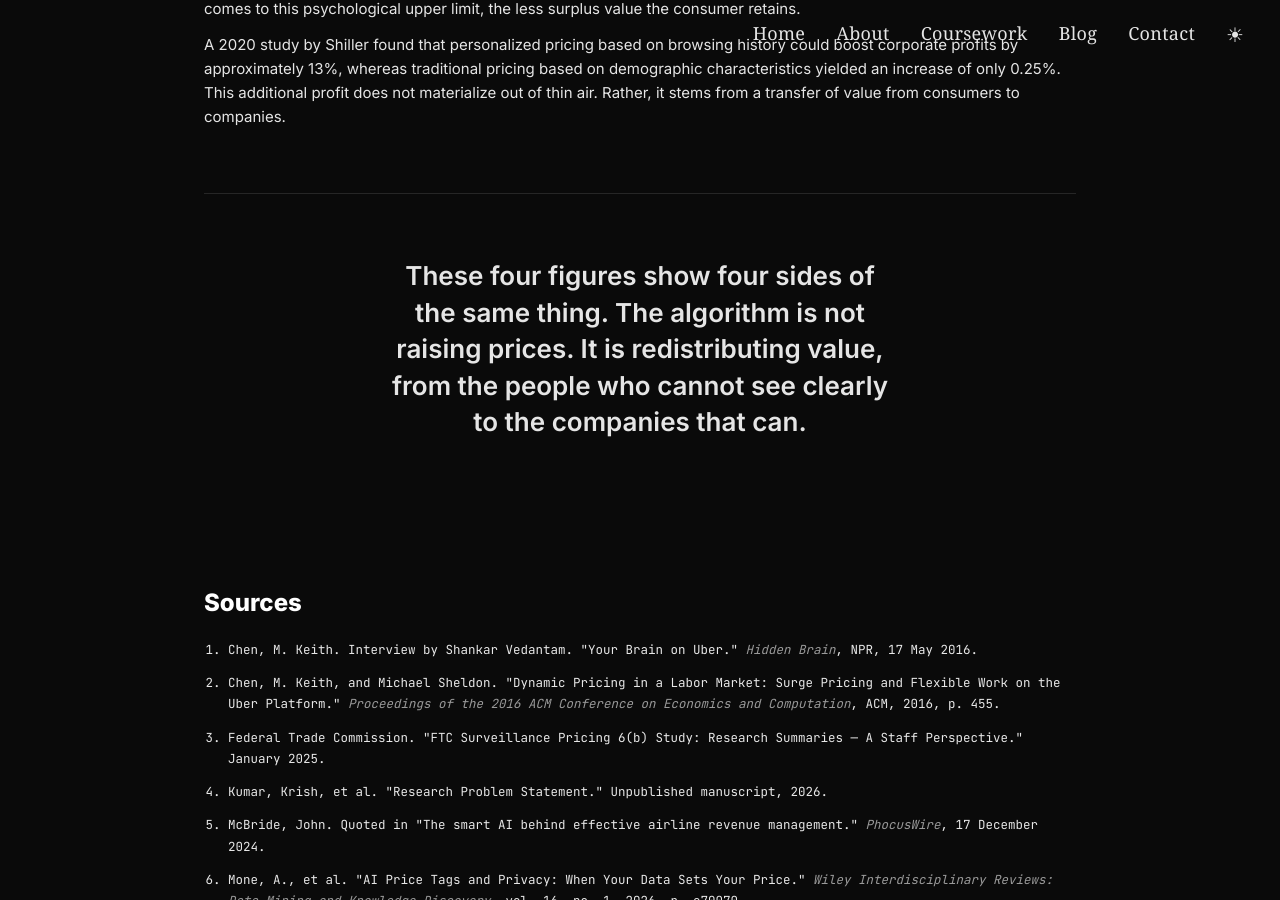
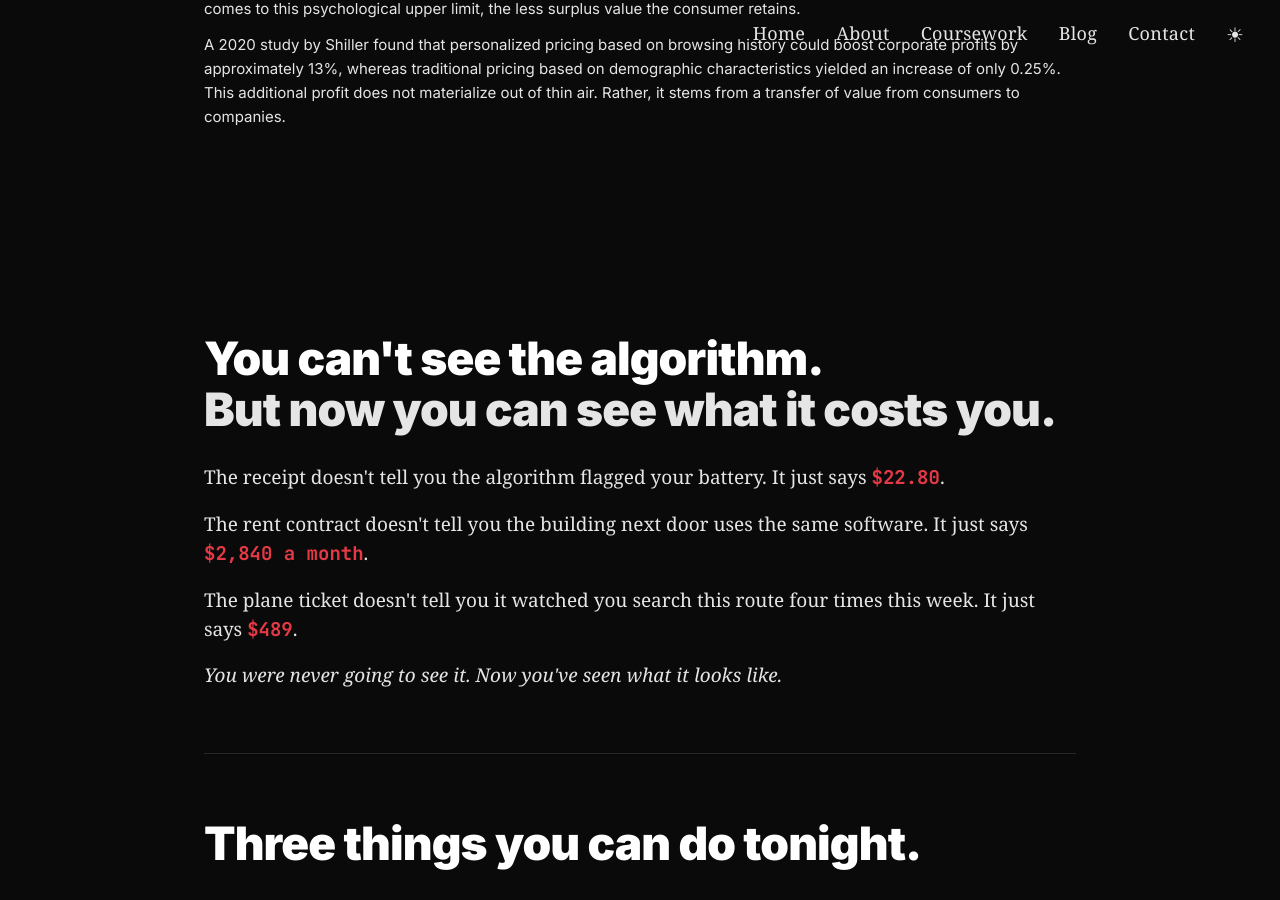
Before and after one commit to crushWu8/my-site, a Jekyll site: the page built from _posts/2026-06-18-the-price-is-watching-you.md, in a window 1280 px wide and 900 px high, scrolled down 7465 px. Built offline with Jekyll 4.4.1, drawn with Linux system fonts in a browser that asks for light colours; some of the changed text lies outside the part shown.

Commit message:
new blog

```diff
--- a/_posts/2026-06-18-the-price-is-watching-you.md
+++ b/_posts/2026-06-18-the-price-is-watching-you.md
@@ -283,9 +283,38 @@ excerpt: In 1985, four things decided the price of a plane ticket. In 2026, it's
       </div>
     </div>
 
+  </section>
+
+  <!-- ============ SECTION 8 · EMPOWERMENT ============ -->
+  <section class="pe-sec pe-close" aria-labelledby="pe-close-h">
+    <h2 id="pe-close-h" class="pe-close-title reveal">You can't see the algorithm.<br><span>But now you can see what it costs you.</span></h2>
+    <div class="pe-receipts">
+      <p class="pe-receipt reveal">The receipt doesn't tell you the algorithm flagged your battery. It just says <span class="pe-amt">$22.80</span>.</p>
+      <p class="pe-receipt reveal">The rent contract doesn't tell you the building next door uses the same software. It just says <span class="pe-amt">$2,840 a month</span>.</p>
+      <p class="pe-receipt reveal">The plane ticket doesn't tell you it watched you search this route four times this week. It just says <span class="pe-amt">$489</span>.</p>
+    </div>
+    <p class="pe-close-anchor reveal">You were never going to see it. Now you've seen what it looks like.</p>
+
     <hr class="pe-sep">
 
-    <p class="pe-cost-close">These four figures show four sides of the same thing. The algorithm is not raising prices. It is redistributing value, from the people who cannot see clearly to the companies that can.</p>
+    <h2 class="pe-actions-h reveal">Three things you can do tonight.</h2>
+    <div class="pe-action-grid">
+      <div class="pe-action pe-action-1 reveal">
+        <div class="pe-action-num">01</div>
+        <h3>Make yourself harder to read.</h3>
+        <p>Clear cookies. Use private windows. Compare prices across devices and accounts. The algorithm gets less aggressive when its picture of you is blurry.</p>
+      </div>
+      <div class="pe-action pe-action-2 reveal">
+        <div class="pe-action-num">02</div>
+        <h3>Notice when you're being made to feel urgent.</h3>
+        <p>Low battery. Late night. "Only 2 left." Countdown timers. These are signals the algorithm reads as <em>captive</em>. If you can wait, wait. The price often changes.</p>
+      </div>
+      <div class="pe-action pe-action-3 reveal">
+        <div class="pe-action-num">03</div>
+        <h3>Share what you just saw.</h3>
+        <p>The single biggest thing protecting algorithmic pricing is that most people don't know it exists. Awareness is the first defense.</p>
+      </div>
+    </div>
   </section>
 
   <!-- ============ SOURCES ============ -->
@@ -302,6 +331,7 @@ excerpt: In 1985, four things decided the price of a plane ticket. In 2026, it's
       <li>United States Department of Justice et al. v. RealPage, Inc. et al. Civil Action No. 24-cv-710, M.D.N.C., 23 August 2024.</li>
       <li>Vogell, Heather. "Rent Going Up? One Company's Algorithm Could Be Why." <em>ProPublica</em>, 15 October 2022.</li>
     </ol>
+    <p class="pe-refs-note">Specific dollar amounts in the closing section are illustrative, calibrated to ranges documented throughout the piece.</p>
   </section>
 
 </div>
@@ -435,7 +465,6 @@ excerpt: In 1985, four things decided the price of a plane ticket. In 2026, it's
 /* ---------- Section 5 · The cost (figures) ---------- */
 .pe-sep{border:none; border-top:1px solid var(--pe-line); margin:64px 0}
 .pe-fig{margin:0}
-.pe-cost-close{font-size:clamp(20px,3vw,26px)!important; font-weight:600; color:var(--pe-strong); text-align:center; max-width:30ch; margin:8px auto 0!important; line-height:1.4}
 
 /* figure card: a fixed cream "paper" surface in both themes */
 .pe-figure{background:#F8F6F1; color:#2a2a2a; border:1px solid #e6e1d6; border-radius:14px; padding:28px; margin:0 0 22px}
@@ -504,11 +533,35 @@ excerpt: In 1985, four things decided the price of a plane ticket. In 2026, it's
   .pe-bars2{gap:36px}
 }
 
+/* ---------- Section 8 · Empowerment ---------- */
+.pe-close-title{font-family:"Inter",sans-serif; font-weight:900; font-size:clamp(30px,5.5vw,60px); line-height:1.1; letter-spacing:-.02em; color:var(--pe-strong); margin:0 0 44px}
+.pe-close-title span{display:block; color:var(--pe-text)}
+.pe-receipts{margin:0}
+.pe-receipt{font-family:Georgia,"Times New Roman",serif; font-size:clamp(18px,2.6vw,24px); color:var(--pe-text); line-height:1.5; margin:0 0 22px}
+.pe-receipt:nth-of-type(2){transition-delay:.12s}
+.pe-receipt:nth-of-type(3){transition-delay:.24s}
+.pe-amt{font-family:"JetBrains Mono",monospace; font-weight:700; color:var(--pe-red)}
+.pe-close-anchor{font-family:Georgia,"Times New Roman",serif; font-style:italic; font-size:clamp(22px,3.4vw,30px); color:var(--pe-strong); line-height:1.4; margin:36px 0 0; transition-delay:.4s}
+.pe-actions-h{margin-top:0!important}
+.pe-action-grid{display:grid; grid-template-columns:repeat(3,1fr); gap:20px; margin-top:36px}
+.pe-action{background:var(--pe-surface); border:1px solid var(--pe-line); border-top:3px solid var(--pe-line); border-radius:14px; padding:28px;
+  transition:transform .2s ease, box-shadow .2s ease, opacity .8s ease, transform .8s ease}
+.pe-action:hover{transform:translateY(-4px); box-shadow:0 14px 34px rgba(0,0,0,.28)}
+.pe-action-num{font-family:"JetBrains Mono",monospace; font-weight:700; font-size:32px; line-height:1; margin-bottom:16px}
+.pe-action h3{font-family:"Inter",sans-serif; font-size:20px; color:var(--pe-strong); margin:0 0 14px; line-height:1.25}
+.pe-action p{font-family:Georgia,"Times New Roman",serif; font-size:15px; color:var(--pe-text); margin:0; line-height:1.55}
+.pe-action-1{border-top-color:#F4D35E} .pe-action-1 .pe-action-num{color:#d9a400}
+.pe-action-2{border-top-color:#06B6A0} .pe-action-2 .pe-action-num{color:#06B6A0}
+.pe-action-3{border-top-color:#F77F00} .pe-action-3 .pe-action-num{color:#F77F00}
+.pe-action-2{transition-delay:.12s} .pe-action-3{transition-delay:.24s}
+@media(max-width:680px){.pe-action-grid{grid-template-columns:1fr}}
+
 /* ---------- Sources ---------- */
 .pe-sources{padding-top:48px; padding-bottom:120px}
 .pe-refs{font-family:"JetBrains Mono",monospace; font-size:12.5px; color:var(--pe-muted); line-height:1.7; padding-left:20px}
 .pe-refs li{margin-bottom:12px}
 .pe-refs em{font-style:italic; color:#999}
+.pe-refs-note{font-family:"JetBrains Mono",monospace; font-size:11px; color:var(--pe-muted); margin:20px 0 0; padding-left:20px; font-style:italic}
 
 @media(prefers-reduced-motion:reduce){
   .pe .reveal,.pe-num-lg{transition:none!important}
```
Also changed, not shown: 2 other files.
